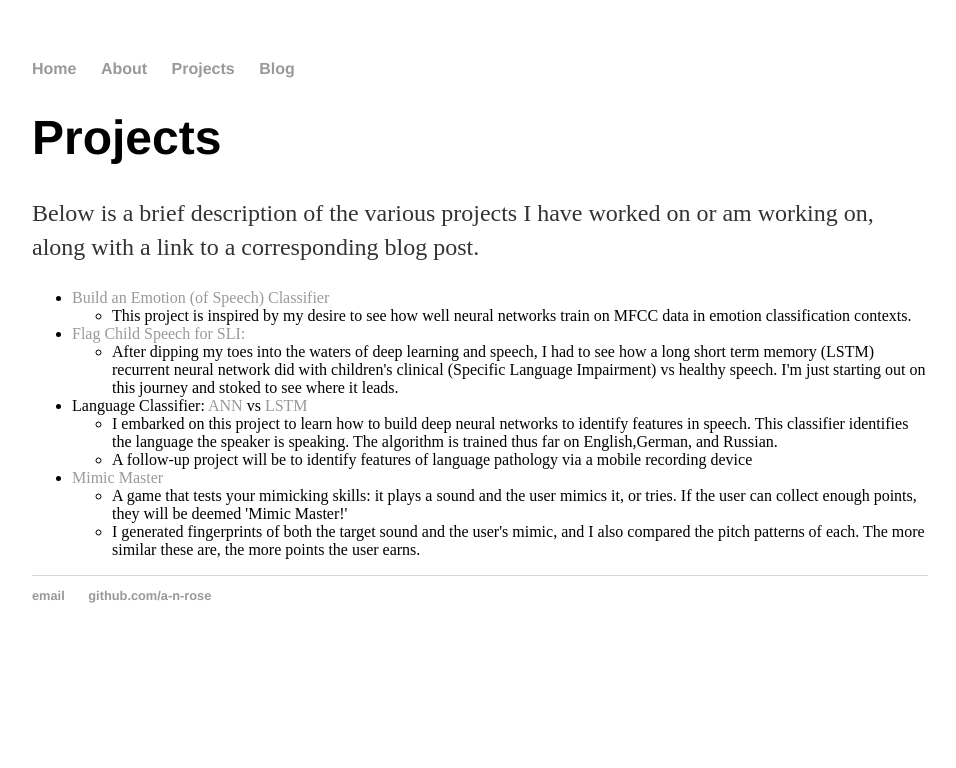
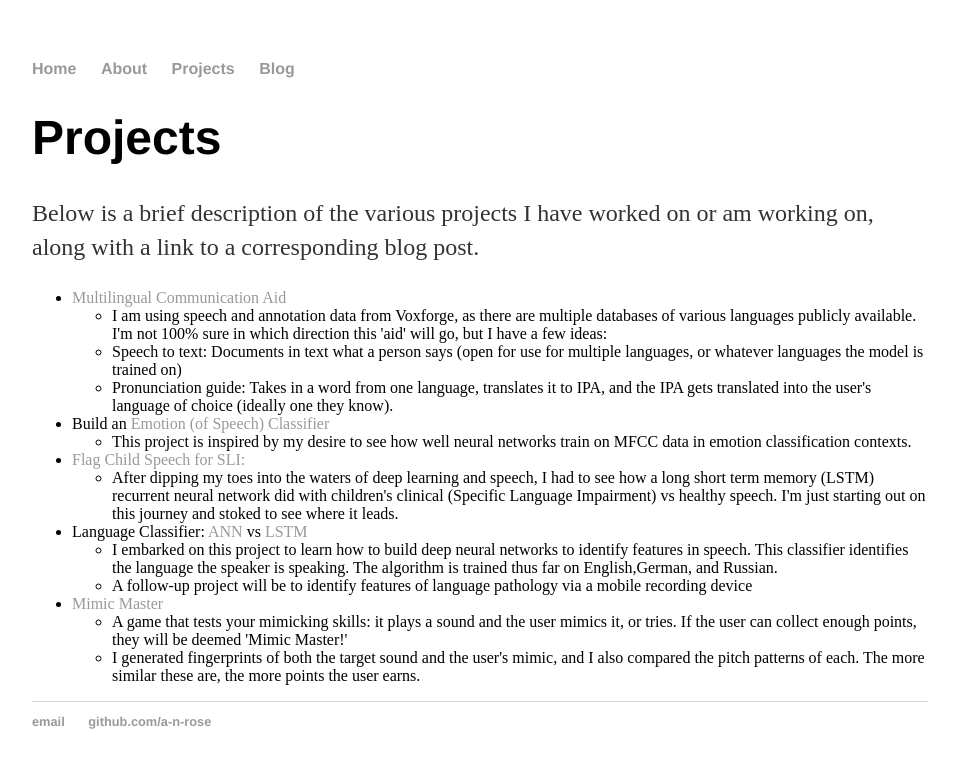
Before and after one commit to a-n-rose/a-n-rose.github.io, a Jekyll site: the page built from projects/index.html, in a window 1280 px wide. Shown: the top 768 px of the page, without its empty margins (160-1116 px from the left). Built offline with Jekyll 4.4.1, drawn with Linux system fonts in a browser that asks for light colours.

Commit message:
Added multilingual project

```diff
--- a/projects/index.html
+++ b/projects/index.html
@@ -9,7 +9,19 @@ title: Aislyn's Projects
 
 			<ul class="projects_list">
 
-				<li> <a href="/2018/09/11/emotion-classifier.html">Build an Emotion (of Speech) Classifier </a> </li>
+				<li> <a href="/2018/09/12/multiling-speech2text.html">Multilingual Communication Aid</a> </li>
+				<ul class="project_description">
+					<li>I am using speech and annotation data from Voxforge, as there are multiple databases of various languages publicly available. I'm not 100% sure in which direction this 'aid' will go, but I have a few ideas:
+                                            <li>Speech to text: Documents in text what a person says (open for use for multiple languages, or whatever languages the model is trained on)
+                                            </li>
+                                            <li>Pronunciation guide: Takes in a word from one language, translates it to IPA, and the IPA gets translated into the user's language of choice (ideally one they know).
+                                            </li>
+                                        </li>
+					</ul>
+
+
+
+				<li> Build an <a href="/2018/09/11/emotion-classifier.html">Emotion (of Speech) Classifier </a> </li>
 				<ul class="project_description">
 					<li>This project is inspired by my desire to see how well neural networks train on MFCC data in emotion classification contexts.</li>
 					</ul>
```
